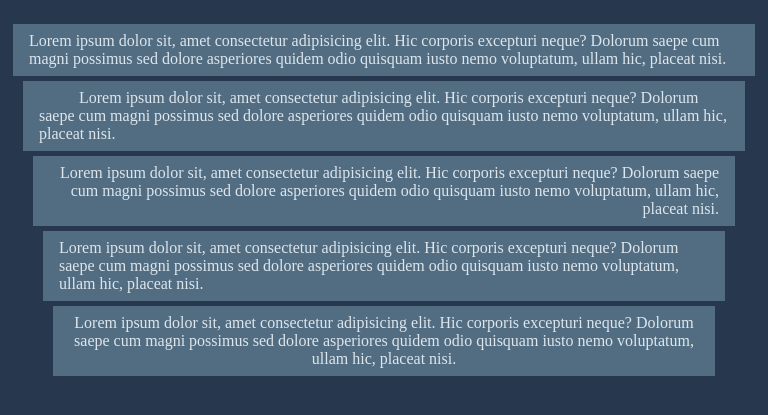
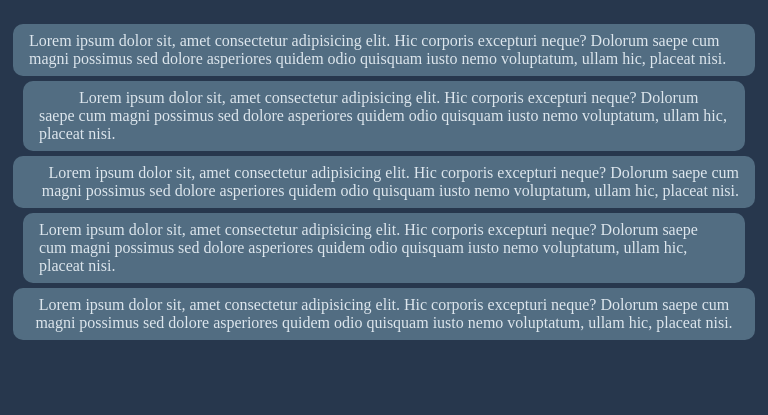
Before and after one commit to NARajab/daily-task-1-BinarAcademy, a plain HTML site: page index.html in a window 768 px wide. Shown: the part 77-492 px from the top of the page. Drawn offline with Linux system fonts and the light colour scheme.

Commit message:
modified:   index.html

```diff
--- a/index.html
+++ b/index.html
@@ -11,7 +11,7 @@
       h1 {
         font-family: "Segoe UI";
         font-size: 50px;
-        font-style: oblique;
+        font-style: normal;
         color: #183d3d;
       }
       .p2,
@@ -29,22 +29,26 @@
       }
 
       .p2 {
-        margin: 5px 100px;
+        margin: 5px 200px 5px 20px ;
         text-indent: 40px;
+        border-radius: 25px;
       }
 
       .p3 {
-        margin: 5px 70px;
+        margin: 5px 135px 5px 85px;
+        border-radius: 25px;
         text-align: right;
       }
 
       .p4 {
-        margin: 5px 50px;
+        margin: 5px 70px 5px 150px;
+        border-radius: 25px;
         text-align: left;
       }
 
       .p5 {
-        margin: 5px 30px;
+        margin: 5px 5px 30px 215px;
+        border-radius: 25px;
         text-align: center;
       }
 
@@ -76,27 +80,31 @@
           padding: 8px 16px;
         }
         .p {
-
           margin: 5px 5px;
+          border-radius: 10px;
         }
         .p2 {
           margin: 5px 15px;
           text-indent: 40px;
+          border-radius: 10px;
         }
 
         .p3 {
-          margin: 5px 25px;
+          margin: 5px 5px;
           text-align: right;
+          border-radius: 10px;
         }
 
         .p4 {
-          margin: 5px 35px;
+          margin: 5px 15px;
           text-align: left;
+          border-radius: 10px;
         }
 
         .p5 {
-          margin: 5px 45px;
+          margin: 5px 5px;
           text-align: center;
+          border-radius: 10px;
         }
       }
       @media (max-width: 426px) {
@@ -122,29 +130,34 @@
         .p {
           background-color: #5c5470;
           margin: 5px 5px;
+          border-radius: 5px;
         }
         .p2 {
           margin: 5px 15px;
           background-color: #5c5470;
           text-indent: 40px;
+          border-radius: 5px;
         }
 
         .p3 {
           margin: 5px 25px;
           text-align: right;
           background-color: #5c5470;
+          border-radius: 5px;
         }
 
         .p4 {
           margin: 5px 35px;
           background-color: #5c5470;
           text-align: left;
+          border-radius: 5px;
         }
 
         .p5 {
           margin: 5px 45px;
           text-align: center;
           background-color: #5c5470;
+          border-radius: 5px;
         }
       }
     </style>
```
